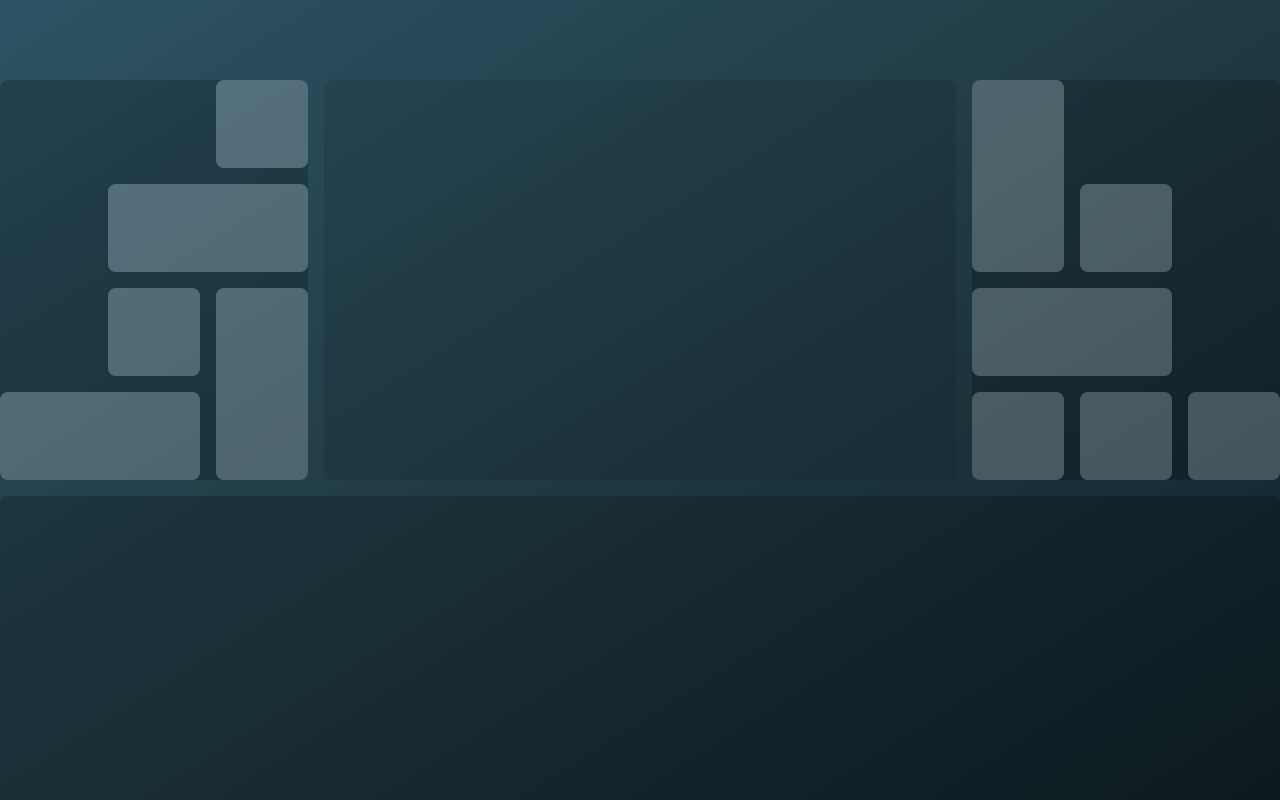
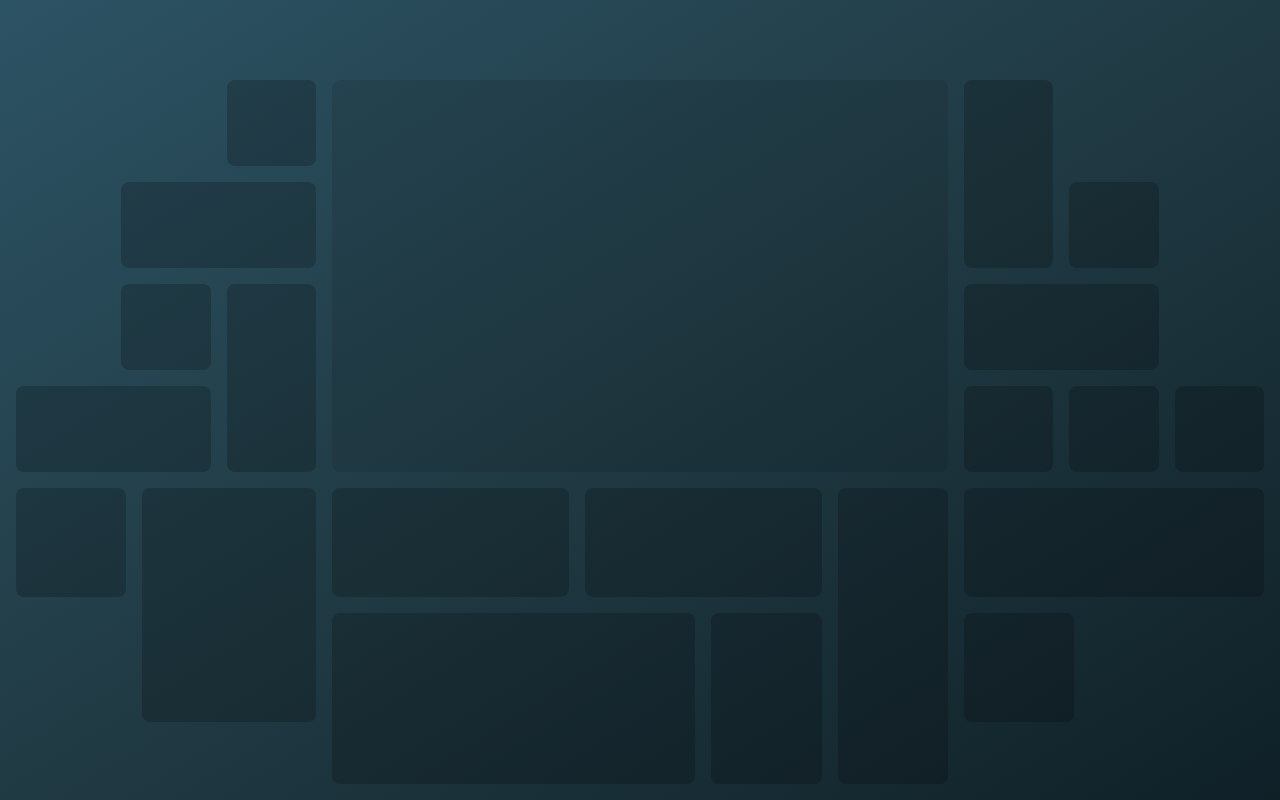
Before and after one commit to kurkurzz/personal-website-v2, a website: page index.html in a window 1280 px wide. Shown: the top 800 px of the page. Drawn offline with Linux system fonts and the light colour scheme.

Commit message:
Main Section: add tiles on all parts

```diff
--- a/index.html
+++ b/index.html
@@ -8,28 +8,43 @@
 	<title>So Nerd.</title>
 </head>
 <body class="bg-gradient-to-tl scrollbar-hide from-[#0F2027] via-[#203A43] to-[#2C5364]">
-	<div class="h-screen ">
+	<div class="flex flex-col h-screen mx-4 pb-4">
 		<div class="h-20"></div>
-		<div class="grid grid-cols-4 gap-4 h-1/2 mx-0 w-full overflow-y-clip">
-			<div class="grid grid-cols-3 grid-rows-4 gap-4 h-full rounded-lg bg-black opacity-20">
-				<div class="col-start-3 rounded-lg bg-white"> </div>
-				<div class="col-start-2 col-span-2 rounded-lg bg-white"></div>
-				<div class="row-start-3 col-start-2 rounded-lg bg-white"></div>
-				<div class="row-start-3 col-start-3 row-span-2 rounded-lg bg-white"></div>
-				<div class="row-start-4 col-span-2 rounded-lg bg-white"></div>
+		<div class="grid grid-cols-4 gap-4 h-1/2 mx-0 w-full">
+			<div class="grid grid-cols-3 grid-rows-4 gap-4 h-full rounded-lg ">
+				<div class="col-start-3 rounded-lg bg-black opacity-20"> </div>
+				<div class="col-start-2 col-span-2 rounded-lg bg-black opacity-20"></div>
+				<div class="row-start-3 col-start-2 rounded-lg bg-black opacity-20"></div>
+				<div class="row-start-3 col-start-3 row-span-2 rounded-lg bg-black opacity-20"></div>
+				<div class="row-start-4 col-span-2 rounded-lg bg-black opacity-20"></div>
 			</div>
 			<div class="col-span-2 h-full rounded-lg bg-black opacity-10">
 			</div>
-			<div class="grid grid-cols-3 grid-rows-4 gap-4 h-full rounded-lg bg-black opacity-20">
-				<div class="row-span-2 rounded-lg bg-white"> </div>
-				<div class="row-start-2 col-start-2 rounded-lg bg-white"></div>
-				<div class="row-start-3 col-span-2 rounded-lg bg-white"></div>
-				<div class="row-start-4 rounded-lg bg-white"></div>
-				<div class="row-start-4 col-start-2 rounded-lg bg-white"></div>
-				<div class="row-start-4 col-start-3 rounded-lg bg-white"></div>
+			<div class="grid grid-cols-3 grid-rows-4 gap-4 h-full rounded-lg ">
+				<div class="row-span-2 rounded-lg bg-black opacity-20"> </div>
+				<div class="row-start-2 col-start-2 rounded-lg bg-black opacity-20"></div>
+				<div class="row-start-3 col-span-2 rounded-lg bg-black opacity-20"></div>
+				<div class="row-start-4 rounded-lg bg-black opacity-20"></div>
+				<div class="row-start-4 col-start-2 rounded-lg bg-black opacity-20"></div>
+				<div class="row-start-4 col-start-3 rounded-lg bg-black opacity-20"></div>
 			</div>
 		</div>
-		<div class="h-full mt-4 rounded-lg bg-black opacity-20">
+		<div class="flex-grow grid grid-cols-4 gap-4 h mt-4 rounded-lg">
+			<div class="grid grid-cols-5 grid-rows-5 gap-4 rounded-lg ">
+				<div class="col-span-2 row-span-2 rounded-lg bg-black opacity-20"></div>
+				<div class="col-start-3 col-span-3 row-span-4 rounded-lg bg-black opacity-20"></div>
+			</div>
+			<div class="col-span-2 grid grid-cols-5 grid-rows-5 gap-4 rounded-lg">
+				<div class="row-span-2 col-span-2 rounded-lg bg-black opacity-20"></div>
+				<div class="col-start-3 row-span-2 col-span-2 rounded-lg bg-black opacity-20"></div>
+				<div class="row-start-3 row-span-3 col-span-3 rounded-lg bg-black opacity-20"></div>
+				<div class="col-start-4 row-span-3 rounded-lg bg-black opacity-20"></div>
+				<div class="col-start-5 row-start-1 row-span-5 rounded-lg bg-black opacity-20"></div>
+			</div>
+			<div class="grid grid-cols-5 grid-rows-5 gap-4 rounded-lg ">
+				<div class="row-span-2 col-span-5 rounded-lg bg-black opacity-20"></div>
+				<div class="row-span-2 col-span-2 rounded-lg bg-black opacity-20"></div>
+			</div>
 		</div>
 	</div>
 </body>
```
Also changed, not shown: dist/output.css.
